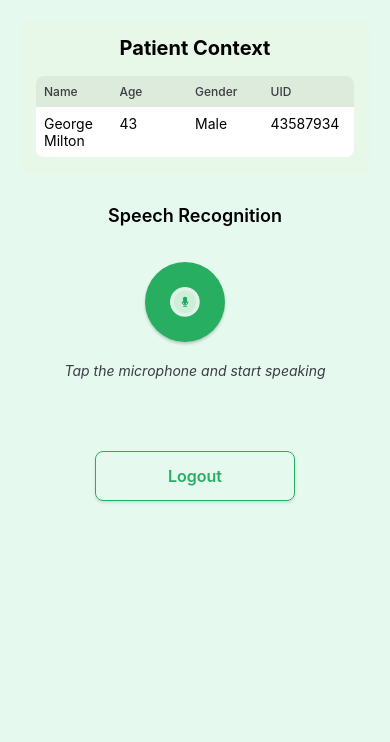
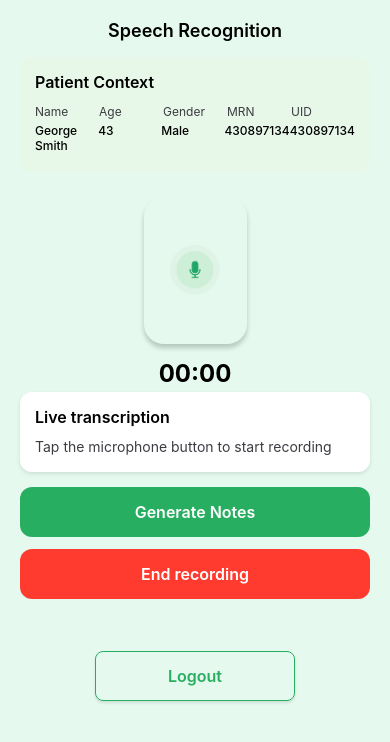
Before and after one commit to shashicode2n4mcoffee/medapp, a React Native app: screen /Home in a window 390 px wide. Shown: the top 742 px of the page. Built offline with nearby package versions, Linux system fonts and the light colour scheme.

Commit message:
added the recording as per design

```diff
--- a/src/components/SpeechToText.tsx
+++ b/src/components/SpeechToText.tsx
@@ -1,32 +1,54 @@
 import React, { useState, useEffect, useRef } from 'react';
-import { View, Text, StyleSheet, TouchableOpacity, Platform, PermissionsAndroid, useColorScheme, TextInput, Image } from 'react-native';
+import { View, Text, StyleSheet, TouchableOpacity, Platform, PermissionsAndroid, useColorScheme, Image, ScrollView } from 'react-native';
 import Voice, { SpeechResultsEvent, SpeechErrorEvent } from '@react-native-voice/voice';
 import { Colors } from '../theme/Colors';
 import logger from '../utils/logger';
+import TranscriptLoadingModal from './TranscriptLoadingModal';
 
 // Import images
-const startIcon = require('../assets/start.png');
-const pauseIcon = require('../assets/pause.png');
+const micIcon = require('../assets/start.png');
+
+interface PatientInfo {
+  name?: string;
+  age?: string;
+  gender?: string;
+  mrn?: string;
+  uid?: string;
+}
 
 interface SpeechToTextProps {
   onSpeechResult?: (text: string) => void;
   placeholder?: string;
   onSubmit?: (text: string) => void;
+  onSaveNote?: (text: string) => void;
+  patientInfo?: PatientInfo;
 }
 
 const SpeechToText: React.FC<SpeechToTextProps> = ({
   onSpeechResult,
   placeholder = 'Tap microphone and start speaking',
-  onSubmit
+  onSubmit,
+  onSaveNote,
+  patientInfo = {
+    name: 'George Smith',
+    age: '43',
+    gender: 'Male',
+    mrn: '430897134',
+    uid: '430897134'
+  }
 }) => {
   const isDarkMode = useColorScheme() === 'dark';
   const [isListening, setIsListening] = useState(false);
+  const [isPaused, setIsPaused] = useState(false);
   const [speechText, setSpeechText] = useState('');
   const [hasPermission, setHasPermission] = useState(false);
   const [error, setError] = useState<string | null>(null);
-  const [isEditing, setIsEditing] = useState(false);
   const accumulatedTextRef = useRef('');
   const isListeningRef = useRef(false); // Use ref to track listening state for callbacks
+  const [recordingTime, setRecordingTime] = useState(0);
+  const timerRef = useRef<NodeJS.Timeout | null>(null);
+  // Add new state for transcript loading modal
+  const [showTranscriptModal, setShowTranscriptModal] = useState(false);
 
   useEffect(() => {
     // Initialize Voice
@@ -64,9 +86,36 @@ const SpeechToText: React.FC<SpeechToTextProps> = ({
     // Cleanup Voice listeners on component unmount
     return () => {
       stopSpeechToText();
+      if (timerRef.current) {
+        clearInterval(timerRef.current);
+      }
       Voice.destroy().then(Voice.removeAllListeners);
     };
   }, []);
+
+  // Start timer when listening begins
+  useEffect(() => {
+    if (isListening && !isPaused) {
+      timerRef.current = setInterval(() => {
+        setRecordingTime(prev => prev + 1);
+      }, 1000);
+    } else if (timerRef.current) {
+      clearInterval(timerRef.current);
+      timerRef.current = null;
+    }
+
+    return () => {
+      if (timerRef.current) {
+        clearInterval(timerRef.current);
+      }
+    };
+  }, [isListening, isPaused]);
+
+  const formatTime = (seconds: number) => {
+    const mins = Math.floor(seconds / 60);
+    const secs = seconds % 60;
+    return `${mins.toString().padStart(2, '0')}:${secs.toString().padStart(2, '0')}`;
+  };
 
   const onSpeechStart = () => {
     setError(null);
@@ -75,12 +124,12 @@ const SpeechToText: React.FC<SpeechToTextProps> = ({
   const onSpeechError = (e: SpeechErrorEvent) => {
     logger.error('Speech error', e);
 
-    if (isListeningRef.current) {
+    if (isListeningRef.current && !isPaused) {
       // Only try to restart if we're still in listening mode
       try {
         // Small delay before restarting to avoid rapid restarts
         setTimeout(() => {
-          if (isListeningRef.current) {
+          if (isListeningRef.current && !isPaused) {
             Voice.start('en-US');
           }
         }, 300);
@@ -122,7 +171,7 @@ const SpeechToText: React.FC<SpeechToTextProps> = ({
       }
 
       // Immediately restart listening if we're still in listening mode
-      if (isListeningRef.current) {
+      if (isListeningRef.current && !isPaused) {
         try {
           Voice.start('en-US');
         } catch (err) {
@@ -133,9 +182,6 @@ const SpeechToText: React.FC<SpeechToTextProps> = ({
   };
 
   const startSpeechToText = async () => {
-    // Stop editing mode if active
-    setIsEditing(false);
-
     if (!hasPermission) {
       setError('Microphone permission not granted');
       return;
@@ -150,9 +196,14 @@ const SpeechToText: React.FC<SpeechToTextProps> = ({
       // Ignore errors when stopping
     }
 
+    if (isPaused) {
+      setIsPaused(false);
+    } else if (!isListening) {
       // Reset accumulated text when starting a new recording session
       accumulatedTextRef.current = '';
       setSpeechText('');
+      setRecordingTime(0);
+    }
 
     // Update both state and ref
     setIsListening(true);
@@ -168,10 +219,21 @@ const SpeechToText: React.FC<SpeechToTextProps> = ({
     }
   };
 
+  const pauseSpeechToText = async () => {
+    setIsPaused(true);
+
+    try {
+      await Voice.stop();
+    } catch (e) {
+      logger.error('Error pausing speech recognition', e);
+    }
+  };
+
   const stopSpeechToText = async () => {
     // Update both state and ref
     setIsListening(false);
     isListeningRef.current = false;
+    setIsPaused(false);
 
     try {
       await Voice.stop();
@@ -180,280 +242,276 @@ const SpeechToText: React.FC<SpeechToTextProps> = ({
     }
   };
 
-  const toggleListening = () => {
-    if (isListening) {
-      stopSpeechToText();
+  const toggleRecording = () => {
+    if (!isListening) {
+      startSpeechToText();
+    } else if (isPaused) {
+      startSpeechToText(); // Resume recording
     } else {
-      startSpeechToText();
+      pauseSpeechToText();
     }
   };
 
-  const resetSpeech = () => {
-    setSpeechText('');
-    accumulatedTextRef.current = '';
-    setIsEditing(false);
-    if (onSpeechResult) {
-      onSpeechResult('');
+  const generateNotes = () => {
+    if (onSaveNote && speechText) {
+      onSaveNote(speechText);
     }
   };
 
-  const handleTextChange = (text: string) => {
-    setSpeechText(text);
-    accumulatedTextRef.current = text;
-    if (onSpeechResult) {
-      onSpeechResult(text);
+  const endRecording = () => {
+    stopSpeechToText();
+    if (onSubmit && speechText) {
+      logger.debug('Submitting speech text:', speechText);
+      // Show transcript loading modal
+      setShowTranscriptModal(true);
+      // Simulate waiting time - this would be replaced with actual API call in production
+      setTimeout(() => {
+        onSubmit(speechText);
+        setShowTranscriptModal(false);
+      }, 4000); // Showing modal for 4 seconds for demo purposes
     }
-  };
-
-  const toggleEditing = () => {
-    // Don't allow editing while actively listening
-    if (isListening) {
-      return;
-    }
-    setIsEditing(!isEditing);
-  };
-
-  const submitText = () => {
-    if (onSubmit && speechText) {
-      onSubmit(speechText);
-    }
-    setIsEditing(false);
-  };
-
-  const renderTranscript = () => {
-    if (!speechText && !isEditing) {
-      return null;
-    }
-
-    return (
-      <TouchableOpacity
-        style={[
-          styles.resultContainer,
-          { backgroundColor: isDarkMode ? 'rgba(50,50,50,0.8)' : 'rgba(245,245,245,0.9)' }
-        ]}
-        activeOpacity={0.7}
-        disabled={isListening}
-        onPress={toggleEditing}
-      >
-        {isEditing ? (
-          <View style={styles.editingContainer}>
-            <TextInput
-              style={[
-                styles.inputText,
-                { color: isDarkMode ? Colors.textLight : Colors.textPrimary }
-              ]}
-              value={speechText}
-              onChangeText={handleTextChange}
-              multiline
-              autoFocus
-              onSubmitEditing={submitText}
-            />
-            <TouchableOpacity
-              style={styles.submitButton}
-              onPress={submitText}
-              activeOpacity={0.7}
-            >
-              <Text style={styles.submitButtonText}>Submit</Text>
-            </TouchableOpacity>
-          </View>
-        ) : (
-          <Text
-            style={[
-              styles.resultText,
-              { color: isDarkMode ? Colors.textLight : Colors.textDark || '#000000' }
-            ]}
-          >
-            {speechText}
-            {!isListening && speechText ?
-              <Text style={styles.editHintText}> (Tap to edit)</Text> : null
-            }
-          </Text>
-        )}
-      </TouchableOpacity>
-    );
   };
 
   return (
     <View style={styles.container}>
-      {error ? (
-        <Text style={styles.errorText}>{error}</Text>
-      ) : null}
+      {/* Patient Context Card */}
+      <View style={styles.patientCard}>
+        <Text style={styles.patientCardTitle}>Patient Context</Text>
 
-      <View style={styles.mainControlsContainer}>
+        <View style={styles.patientInfoContainer}>
+          <View style={styles.patientInfoRow}>
+            <Text style={styles.patientInfoLabel}>Name</Text>
+            <Text style={styles.patientInfoLabel}>Age</Text>
+            <Text style={styles.patientInfoLabel}>Gender</Text>
+            <Text style={styles.patientInfoLabel}>MRN</Text>
+            <Text style={styles.patientInfoLabel}>UID</Text>
+          </View>
+
+          <View style={styles.patientInfoRow}>
+            <Text style={styles.patientInfoValue}>{patientInfo.name}</Text>
+            <Text style={styles.patientInfoValue}>{patientInfo.age}</Text>
+            <Text style={styles.patientInfoValue}>{patientInfo.gender}</Text>
+            <Text style={styles.patientInfoValue}>{patientInfo.mrn}</Text>
+            <Text style={styles.patientInfoValue}>{patientInfo.uid}</Text>
+          </View>
+        </View>
+      </View>
+
+      {/* Microphone Button and Timer */}
+      <View style={styles.microphoneContainer}>
         <TouchableOpacity
-          style={[
-            styles.micButton,
-            isListening ?
-              { backgroundColor: Colors.error } :
-              { backgroundColor: Colors.primary }
-          ]}
-          onPress={toggleListening}
+          style={styles.micButton}
+          onPress={toggleRecording}
           activeOpacity={0.7}
         >
           <Image
-            source={isListening ? pauseIcon : startIcon}
-            style={styles.buttonImage}
+            source={micIcon}
+            style={[
+              styles.micImage,
+              isListening && !isPaused && { tintColor: Colors.primary }
+            ]}
             resizeMode="contain"
           />
         </TouchableOpacity>
 
-        <View style={styles.buttonActions}>
-          {speechText ? (
+        <Text style={styles.timerText}>{formatTime(recordingTime)}</Text>
+
+        {isPaused && (
+          <View style={styles.pausedMessageContainer}>
+            <View style={styles.errorDot} />
+            <Text style={styles.pausedMessageText}>
+              Your recording is paused, click on the above button to resume recording
+            </Text>
+          </View>
+        )}
+      </View>
+
+      {/* Live Transcription */}
+      <View style={styles.transcriptionContainer}>
+        <Text style={styles.transcriptionTitle}>Live transcription</Text>
+
+        <ScrollView style={styles.transcriptionContent}>
+          <Text style={styles.transcriptionText}>{speechText || "Tap the microphone button to start recording"}</Text>
+        </ScrollView>
+      </View>
+
+      {/* Action Buttons */}
+      <View style={styles.actionButtonsContainer}>
         <TouchableOpacity
-              style={styles.resetButton}
-              onPress={resetSpeech}
+          style={styles.generateNotesButton}
+          onPress={generateNotes}
+          activeOpacity={0.7}
+          disabled={!speechText}
+        >
+          <Text style={styles.generateNotesText}>Generate Notes</Text>
+        </TouchableOpacity>
+
+        <TouchableOpacity
+          style={styles.endRecordingButton}
+          onPress={endRecording}
           activeOpacity={0.7}
         >
-              <Text style={styles.resetButtonText}>Reset</Text>
+          <Text style={styles.endRecordingText}>End recording</Text>
         </TouchableOpacity>
-          ) : null}
-
-          {speechText && !isListening && !isEditing ? (
-            <TouchableOpacity
-              style={styles.editButton}
-              onPress={toggleEditing}
-              activeOpacity={0.7}
-            >
-              <Text style={styles.editButtonText}>Edit</Text>
-            </TouchableOpacity>
-          ) : null}
-        </View>
       </View>
 
-      {!isListening && !speechText ? (
-        <Text style={[styles.placeholderText, { color: isDarkMode ? Colors.textLight : Colors.textSecondary }]}>
-          {placeholder}
-        </Text>
+      {/* Use the TranscriptLoadingModal component instead of inline modal */}
+      <TranscriptLoadingModal
+        visible={showTranscriptModal}
+        onRequestClose={() => setShowTranscriptModal(false)}
+      />
+
+      {error ? (
+        <Text style={styles.errorText}>{error}</Text>
       ) : null}
-
-      {renderTranscript()}
     </View>
   );
 };
 
 const styles = StyleSheet.create({
   container: {
+    flex: 1,
     width: '100%',
-    alignItems: 'center',
-    marginVertical: 20,
   },
-  mainControlsContainer: {
-    width: '100%',
-    flexDirection: 'row',
-    justifyContent: 'center',
-    alignItems: 'center',
+  patientCard: {
+    backgroundColor: Colors.lightGreen,
+    borderRadius: 12,
+    padding: 15,
     marginBottom: 20,
   },
-  buttonActions: {
-    flexDirection: 'column',
-    marginLeft: 20,
+  patientCardTitle: {
+    fontSize: 16,
+    fontWeight: '600',
+    color: Colors.textPrimary,
+    marginBottom: 8,
   },
-  placeholderText: {
-    marginBottom: 20,
-    textAlign: 'center',
-    fontStyle: 'italic',
-    fontSize: 14,
+  patientInfoContainer: {
+    marginTop: 4,
   },
-  resultContainer: {
-    width: '100%',
-    minHeight: 80,
+  patientInfoRow: {
+    flexDirection: 'row',
+    justifyContent: 'space-between',
+    marginBottom: 4,
+  },
+  patientInfoLabel: {
+    fontSize: 12,
+    color: Colors.textSecondary,
+    flex: 1,
+  },
+  patientInfoValue: {
+    fontSize: 12,
+    color: Colors.textPrimary,
+    fontWeight: '500',
+    flex: 1,
+  },
+  microphoneContainer: {
+    alignItems: 'center',
+    justifyContent: 'center',
+    marginVertical: 15,
+    position: 'relative',
+    height: 170, // Add height to accommodate the larger button
+  },
+  micButton: {
+    width: 103,
+    height: 147,
+    borderRadius: 20,
+    backgroundColor: Colors.light,
+    alignItems: 'center',
+    justifyContent: 'center',
+    shadowColor: '#000',
+    shadowOffset: { width: 0, height: 4 },
+    shadowOpacity: 0.2,
+    shadowRadius: 5,
+    elevation: 5,
+  },
+  micImage: {
+    width: 50,
+    height: 50,
+  },
+  timerText: {
+    fontSize: 24,
+    fontWeight: 'bold',
+    marginTop: 15,
+    color: Colors.textPrimary,
+  },
+  pausedMessageContainer: {
+    flexDirection: 'row',
+    alignItems: 'center',
+    backgroundColor: Colors.light,
     borderRadius: 8,
-    padding: 16,
-    justifyContent: 'center',
-    borderWidth: 1,
-    borderColor: 'rgba(0,0,0,0.1)',
-  },
-  resultText: {
-    fontSize: 16,
-    textAlign: 'center',
-    fontWeight: '500',
-  },
-  editHintText: {
-    fontSize: 12,
-    fontStyle: 'italic',
-    opacity: 0.6,
-  },
-  inputText: {
-    fontSize: 16,
-    textAlign: 'center',
-    minHeight: 80,
-    textAlignVertical: 'center',
+    padding: 10,
+    marginTop: 10,
     width: '100%',
   },
-  micButton: {
-    width: 80,
-    height: 80,
-    borderRadius: 40,
-    justifyContent: 'center',
-    alignItems: 'center',
-    elevation: 3,
+  errorDot: {
+    width: 16,
+    height: 16,
+    borderRadius: 8,
+    backgroundColor: Colors.error,
+    marginRight: 8,
+  },
+  pausedMessageText: {
+    color: Colors.error,
+    fontSize: 12,
+    flex: 1,
+  },
+  transcriptionContainer: {
+    backgroundColor: 'white',
+    borderRadius: 12,
+    padding: 15,
+    marginBottom: 15,
     shadowColor: '#000',
     shadowOffset: { width: 0, height: 2 },
-    shadowOpacity: 0.2,
-    shadowRadius: 3,
+    shadowOpacity: 0.1,
+    shadowRadius: 4,
+    elevation: 2,
+    flex: 1,
   },
-  buttonImage: {
-    width: 30,
-    height: 30,
+  transcriptionTitle: {
+    fontSize: 16,
+    fontWeight: '600',
+    color: Colors.textPrimary,
+    marginBottom: 10,
   },
-  resetButton: {
-    marginBottom: 8,
-    paddingHorizontal: 16,
-    paddingVertical: 8,
-    backgroundColor: Colors.secondary,
-    borderRadius: 8,
-    elevation: 2,
-    shadowColor: '#000',
-    shadowOffset: { width: 0, height: 1 },
-    shadowOpacity: 0.2,
-    shadowRadius: 2,
+  transcriptionContent: {
+    maxHeight: 250,
   },
-  resetButtonText: {
+  transcriptionText: {
+    fontSize: 14,
+    lineHeight: 20,
+    color: Colors.textSecondary,
+  },
+  actionButtonsContainer: {
+    marginTop: 'auto',
+    marginBottom: 20,
+  },
+  generateNotesButton: {
+    backgroundColor: Colors.primary,
+    borderRadius: 12,
+    padding: 15,
+    alignItems: 'center',
+    marginBottom: 12,
+  },
+  generateNotesText: {
     color: 'white',
-    fontSize: 14,
-    fontWeight: 'bold',
+    fontSize: 16,
+    fontWeight: '600',
   },
-  editButton: {
-    paddingHorizontal: 16,
-    paddingVertical: 8,
-    backgroundColor: Colors.primary,
-    borderRadius: 8,
-    elevation: 2,
-    shadowColor: '#000',
-    shadowOffset: { width: 0, height: 1 },
-    shadowOpacity: 0.2,
-    shadowRadius: 2,
+  endRecordingButton: {
+    backgroundColor: Colors.error,
+    borderRadius: 12,
+    padding: 15,
+    alignItems: 'center',
   },
-  editButtonText: {
+  endRecordingText: {
     color: 'white',
-    fontSize: 14,
-    fontWeight: 'bold',
+    fontSize: 16,
+    fontWeight: '600',
   },
   errorText: {
     color: Colors.error,
-    marginBottom: 10,
+    marginVertical: 10,
     textAlign: 'center',
-  },
-  editingContainer: {
-    width: '100%',
-    alignItems: 'center',
-  },
-  submitButton: {
-    marginTop: 10,
-    paddingHorizontal: 20,
-    paddingVertical: 8,
-    backgroundColor: Colors.primary,
-    borderRadius: 8,
-    elevation: 2,
-    shadowColor: '#000',
-    shadowOffset: { width: 0, height: 1 },
-    shadowOpacity: 0.2,
-    shadowRadius: 2,
-  },
-  submitButtonText: {
-    color: 'white',
-    fontSize: 14,
-    fontWeight: 'bold',
   },
 });
 
--- /dev/null
+++ b/src/components/TranscriptLoadingModal.tsx
@@ -0,0 +1,98 @@
+import React from 'react';
+import { View, Text, StyleSheet, Modal, Image, ActivityIndicator } from 'react-native';
+import { Colors } from '../theme/Colors';
+
+// Import the transcript loading icon
+const transcriptLoadingIcon = require('../assets/transcript-loading.png');
+
+interface TranscriptLoadingModalProps {
+  visible: boolean;
+  onRequestClose: () => void;
+}
+
+const TranscriptLoadingModal: React.FC<TranscriptLoadingModalProps> = ({
+  visible,
+  onRequestClose,
+}) => {
+  return (
+    <Modal
+      animationType="fade"
+      transparent={true}
+      visible={visible}
+      onRequestClose={onRequestClose}
+    >
+      <View style={styles.modalOverlay}>
+        <View style={styles.modalContainer}>
+          <View style={styles.robotCircle}>
+            <Image
+              source={transcriptLoadingIcon}
+              style={styles.robotImage}
+              resizeMode="contain"
+            />
+          </View>
+          <ActivityIndicator size="large" color={Colors.primary} style={styles.loadingSpinner} />
+          <Text style={styles.modalTitle}>Hurray!</Text>
+          <Text style={styles.modalText}>
+            Your recording has been successfully ended. Please wait for 30-40 secs to generate transcript
+          </Text>
+        </View>
+      </View>
+    </Modal>
+  );
+};
+
+const styles = StyleSheet.create({
+  modalOverlay: {
+    flex: 1,
+    backgroundColor: 'rgba(0, 0, 0, 0.5)',
+    justifyContent: 'center',
+    alignItems: 'center',
+  },
+  modalContainer: {
+    backgroundColor: 'white',
+    borderRadius: 20,
+    padding: 35,
+    alignItems: 'center',
+    width: '80%',
+    maxWidth: 320,
+    shadowColor: '#000',
+    shadowOffset: { width: 0, height: 2 },
+    shadowOpacity: 0.25,
+    shadowRadius: 3.84,
+    elevation: 5,
+  },
+  robotCircle: {
+    width: 100,
+    height: 100,
+    borderRadius: 50,
+    backgroundColor: 'rgba(144, 238, 144, 0.3)', // Light green background
+    justifyContent: 'center',
+    alignItems: 'center',
+    marginBottom: 10,
+    borderWidth: 2,
+    borderColor: '#3CB371', // Medium sea green border
+  },
+  robotImage: {
+    width: 70,
+    height: 70,
+    resizeMode: 'contain',
+  },
+  loadingSpinner: {
+    marginVertical: 10,
+  },
+  modalTitle: {
+    fontSize: 24,
+    fontWeight: 'bold',
+    marginBottom: 10,
+    color: '#333',
+  },
+  modalText: {
+    fontSize: 16,
+    textAlign: 'center',
+    color: '#666',
+    lineHeight: 22,
+    paddingHorizontal: 10,
+  },
+});
+
+export default TranscriptLoadingModal;
--- a/src/screens/HomeScreen.tsx
+++ b/src/screens/HomeScreen.tsx
@@ -50,33 +50,6 @@ const HomeScreen = ({ navigation }: HomeScreenProps) => {
           keyboardShouldPersistTaps="handled"
         >
           <View style={styles.content}>
-            {/* Patient Context Card */}
-            <View style={[
-              styles.patientCard,
-              { backgroundColor: isDarkMode ? Colors.darkGray : Colors.lightGreen }
-            ]}>
-              <Text style={[
-                styles.patientCardTitle,
-                { color: isDarkMode ? Colors.textLight : Colors.textPrimary }
-              ]}>
-                Patient Context
-              </Text>
-              <View style={styles.patientInfoTable}>
-                <View style={styles.patientInfoHeader}>
-                  <Text style={styles.patientInfoHeaderCell}>Name</Text>
-                  <Text style={styles.patientInfoHeaderCell}>Age</Text>
-                  <Text style={styles.patientInfoHeaderCell}>Gender</Text>
-                  <Text style={styles.patientInfoHeaderCell}>UID</Text>
-                </View>
-                <View style={styles.patientInfoRow}>
-                  <Text style={styles.patientInfoCell}>George Milton</Text>
-                  <Text style={styles.patientInfoCell}>43</Text>
-                  <Text style={styles.patientInfoCell}>Male</Text>
-                  <Text style={styles.patientInfoCell}>43587934</Text>
-                </View>
-              </View>
-            </View>
-
             <View style={styles.speechContainer}>
               <Text style={[
                 styles.sectionTitle,
@@ -87,7 +60,18 @@ const HomeScreen = ({ navigation }: HomeScreenProps) => {
               <SpeechToText
                 onSpeechResult={handleSpeechResult}
                 onSubmit={handleSubmit}
+                onSaveNote={(text) => {
+                  console.log('Saving note:', text);
+                  // Handle note saving functionality here
+                }}
                 placeholder="Tap the microphone and start speaking"
+                patientInfo={{
+                  name: 'George Smith',
+                  age: '43',
+                  gender: 'Male',
+                  mrn: '430897134',
+                  uid: '430897134'
+                }}
               />
             </View>
 
```
Also changed, not shown: src/assets/transcript-loading.png (added). Lines whose indentation alone changed are shown as unchanged.
